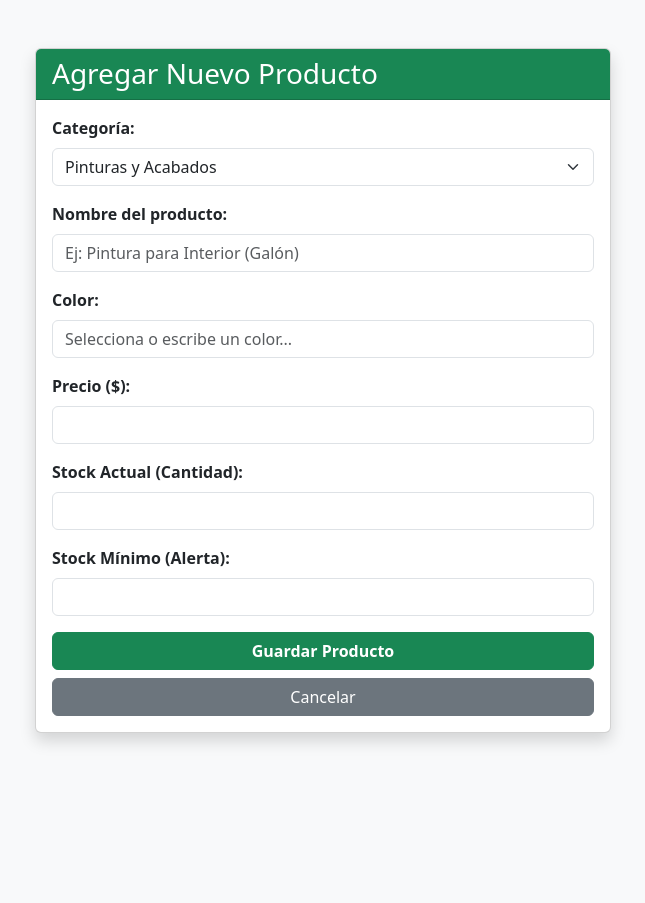
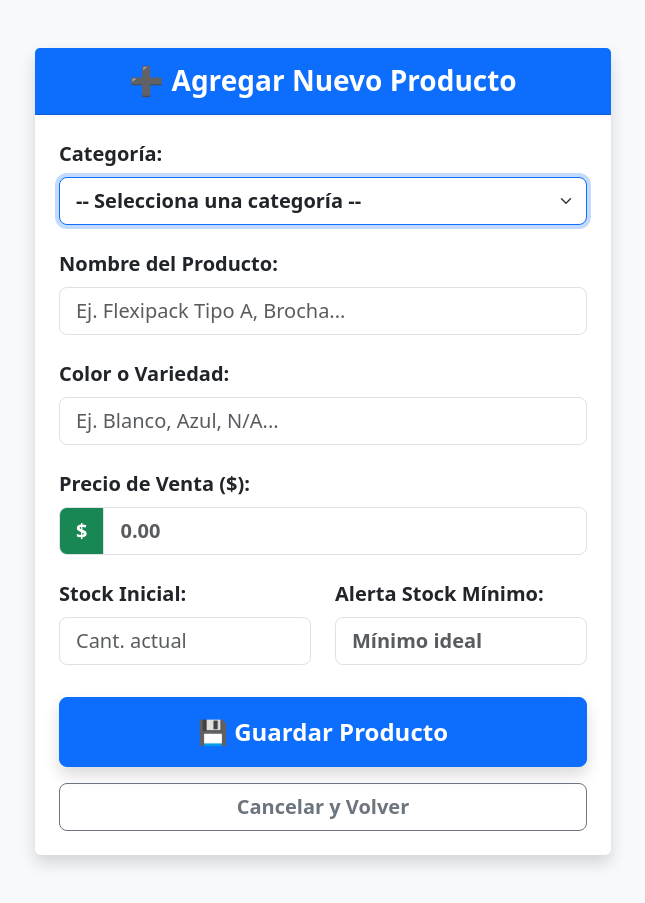
Before and after one commit to ventasrespondeya-cell/Control-de-Inventario---Pinturas-JAM, a Flask app: page /agregar in a window 1280 px wide. Shown: the whole page, without its empty margins (317-962 px from the left). Before the commit the page ends 744 px from the top, so only its background shows below. Run offline with Flask 3, Linux system fonts and the light colour scheme; a user stored in the database is signed in.

Commit message:
Update agregar.html

```diff
--- a/templates/agregar.html
+++ b/templates/agregar.html
@@ -2,88 +2,62 @@
 <html lang="es">
 <head>
     <meta charset="UTF-8">
-    <title>Agregar Producto - Pinturas JAM</title>
+    <title>Nuevo Producto - Pinturas JAM</title>
     <link href="https://cdn.jsdelivr.net/npm/bootstrap@5.3.0/dist/css/bootstrap.min.css" rel="stylesheet">
 </head>
 <body class="bg-light">
-    <div class="container mt-5" style="max-width: 600px;">
-        <div class="card shadow">
-            <div class="card-header bg-success text-white">
-                <h3 class="mb-0">Agregar Nuevo Producto</h3>
+    <div class="container mt-5 mb-5" style="max-width: 600px;">
+        <div class="card shadow border-0">
+            <div class="card-header bg-primary text-white p-3 text-center">
+                <h3 class="mb-0 fw-bold">➕ Agregar Nuevo Producto</h3>
             </div>
-            <div class="card-body">
-                <form method="POST">
-                    <div class="mb-3">
-                        <label class="form-label fw-bold">Categoría:</label>
-                        <select name="categoria" class="form-select" required>
-                            <option value="Pinturas y Acabados">Pinturas y Acabados</option>
-                            <option value="Herramientas y Accesorios">Herramientas y Accesorios</option>
-                            <option value="Otros">Otros</option>
+            <div class="card-body p-4">
+                <form method="POST" action="/agregar">
+
+                    <!-- MENÚ DESPLEGABLE DE CATEGORÍAS AUTOMÁTICO -->
+                    <div class="mb-4">
+                        <label class="form-label fw-bold fs-5">Categoría:</label>
+                        <select name="categoria" class="form-select form-select-lg border-primary fw-bold" required autofocus>
+                            <option value="" disabled selected>-- Selecciona una categoría --</option>
+                            {% for cat in categorias %}
+                                <option value="{{ cat }}">{{ cat }}</option>
+                            {% endfor %}
                         </select>
                     </div>
-                    <div class="mb-3">
-                        <label class="form-label fw-bold">Nombre del producto:</label>
-                        <input type="text" name="nombre" class="form-control" placeholder="Ej: Pintura para Interior (Galón)" required>
+
+                    <div class="mb-4">
+                        <label class="form-label fw-bold fs-5">Nombre del Producto:</label>
+                        <input type="text" name="nombre" class="form-control form-control-lg" placeholder="Ej. Flexipack Tipo A, Brocha..." required>
                     </div>
 
-                    <!-- Campo con la Paleta Oficial de Pinturas JAM -->
-                    <div class="mb-3">
-                        <label class="form-label fw-bold">Color:</label>
-                        <input list="paleta-colores" name="color" class="form-control" placeholder="Selecciona o escribe un color..." required>
-                        <datalist id="paleta-colores">
-                            <option value="N/A (Herramientas / Accesorios)">
-                            <!-- Esenciales Neutros -->
-                            <option value="Marfil">
-                            <option value="Mantecado">
-                            <option value="Marrón">
-                            <option value="Marrón Claro">
-                            <option value="Gris Oscuro">
-                            <option value="Gris Claro">
-                            <option value="Gris Azulado">
-                            <option value="Blanco">
-                            <option value="Negro">
-                            <!-- Tonos Vibrantes -->
-                            <option value="Amarillo Caterpillar">
-                            <option value="Amarillo Pollito">
-                            <option value="Mostaza">
-                            <option value="Amarillo Girasol">
-                            <option value="Naranja">
-                            <option value="Rojo">
-                            <option value="Vinotinto">
-                            <option value="Rosado">
-                            <option value="Salmón">
-                            <option value="Fucsia">
-                            <option value="Magenta">
-                            <option value="Morado">
-                            <option value="Lila">
-                            <!-- Gama de Azules -->
-                            <option value="Azul Turquesa">
-                            <option value="Azul (Claro/Pacífico)">
-                            <option value="Azul (Oscuro/Majestuoso)">
-                            <!-- Hogar en Calma -->
-                            <option value="Verde Pino">
-                            <option value="Verde Oliva">
-                            <option value="Verde Navidad">
-                            <option value="Verde Turquesa">
-                            <option value="Aguamarina">
-                            <option value="Verde Manzana / Happy">
-                        </datalist>
+                    <div class="mb-4">
+                        <label class="form-label fw-bold fs-5">Color o Variedad:</label>
+                        <input type="text" name="color" class="form-control form-control-lg" placeholder="Ej. Blanco, Azul, N/A..." required>
                     </div>
 
-                    <div class="mb-3">
-                        <label class="form-label fw-bold">Precio ($):</label>
-                        <input type="number" step="0.01" name="precio" class="form-control" required>
+                    <div class="mb-4">
+                        <label class="form-label fw-bold fs-5">Precio de Venta ($):</label>
+                        <div class="input-group input-group-lg">
+                            <span class="input-group-text bg-success text-white fw-bold">$</span>
+                            <input type="number" step="0.01" name="precio" class="form-control text-success fw-bold" placeholder="0.00" required>
+                        </div>
                     </div>
-                    <div class="mb-3">
-                        <label class="form-label fw-bold">Stock Actual (Cantidad):</label>
-                        <input type="number" name="stock_actual" class="form-control" required>
+
+                    <div class="row">
+                        <div class="col-md-6 mb-4">
+                            <label class="form-label fw-bold fs-5">Stock Inicial:</label>
+                            <input type="number" name="stock_actual" class="form-control form-control-lg" placeholder="Cant. actual" required>
+                        </div>
+                        <div class="col-md-6 mb-4">
+                            <label class="form-label fw-bold fs-5">Alerta Stock Mínimo:</label>
+                            <input type="number" name="stock_minimo" class="form-control form-control-lg text-danger fw-bold" placeholder="Mínimo ideal" required>
+                        </div>
                     </div>
-                    <div class="mb-3">
-                        <label class="form-label fw-bold">Stock Mínimo (Alerta):</label>
-                        <input type="number" name="stock_minimo" class="form-control" required>
+
+                    <div class="d-grid gap-3 mt-2">
+                        <button type="submit" class="btn btn-primary btn-lg fw-bold py-3 fs-4 shadow">💾 Guardar Producto</button>
+                        <a href="/" class="btn btn-outline-secondary btn-lg fw-bold py-2">Cancelar y Volver</a>
                     </div>
-                    <button type="submit" class="btn btn-success fw-bold w-100 mb-2">Guardar Producto</button>
-                    <a href="/" class="btn btn-secondary w-100">Cancelar</a>
                 </form>
             </div>
         </div>
```
